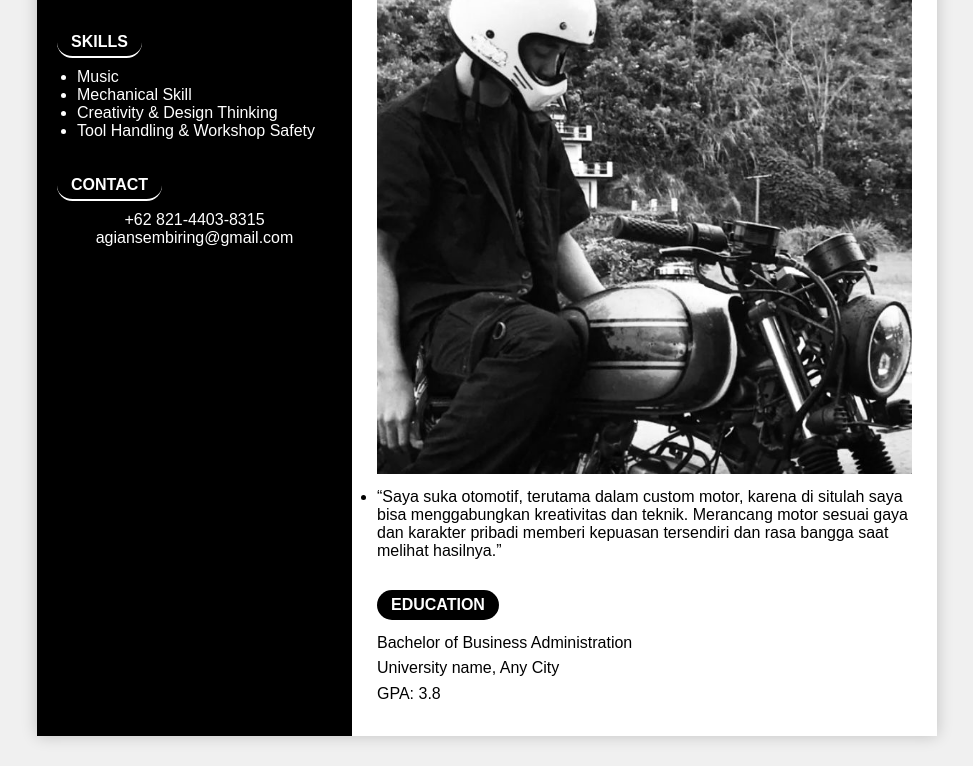
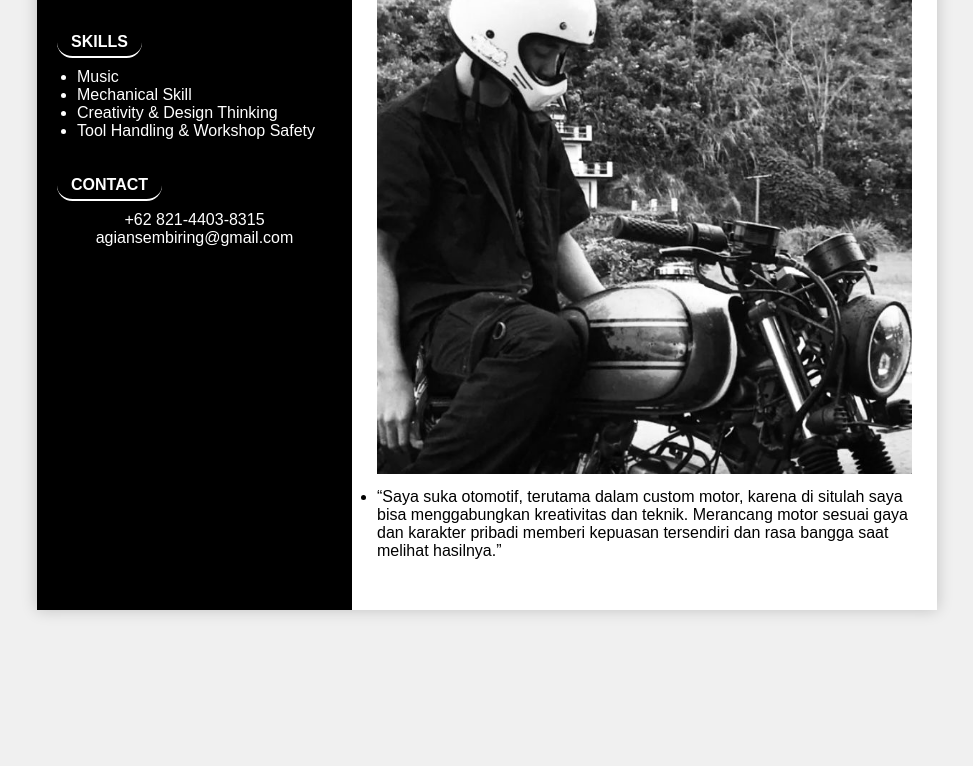
Before and after one commit to gianttttt/SISTEMINFORMASIUAS, a plain HTML site: page index.html in a window 1280 px wide. Shown: the part 621-1387 px from the top of the page, without its empty margins (153-1126 px from the left). After the commit the page ends 1261 px from the top, so only its background shows below. Drawn offline with Linux system fonts and the light colour scheme.

Commit message:
Update index.html

```diff
--- a/index.html
+++ b/index.html
@@ -186,11 +186,6 @@
         </div>
       </div>
 
-      <div class="section education">
-        <h3>Education</h3>
-        <p>Bachelor of Business Administration<br>
-        University name, Any City<br>
-        GPA: 3.8</p>
       </div>
     </div>
   </div>
```
